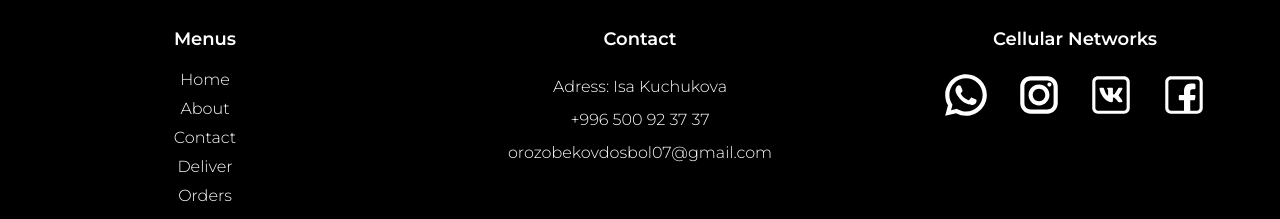
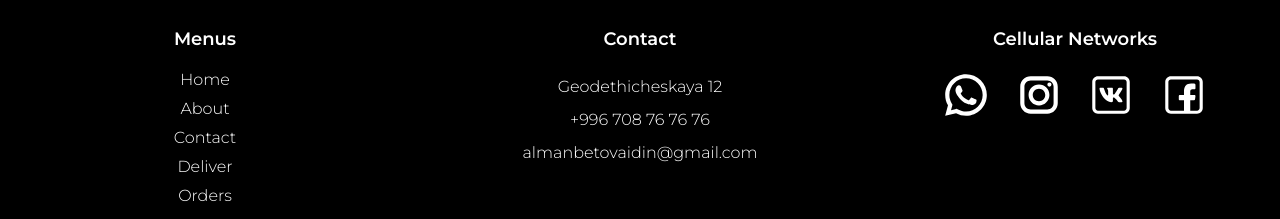
Before and after one commit to aidinalmanbetov/diplomka, a React (Create React App) app: page /products/1 in a window 1280 px wide. Shown: the part 1012-1231 px from the top of the page. Built offline with nearby package versions, Linux system fonts and the light colour scheme; no server answers; the database is empty; a web font is replaced by a local one.

Commit message:
added new data and fixed old ones in footer

```diff
--- a/src/components/Footer/Footer.js
+++ b/src/components/Footer/Footer.js
@@ -29,9 +29,9 @@ function Footer() {
         <div className="footer-column">
           <h4 className="footer-heading">Contact</h4>
           <div className="directions-to-administrator">
-            <a className="Tel" target="_blank" rel="noreferrer" href="https://www.google.com/maps?q=42.499292,%2078.412108">Adress: Isa Kuchukova</a>
-            <a className="Tel" target="_blank" rel="noreferrer" href="tel:+996 500 92 37 37">+996 500 92 37 37</a>
-            <a className="Tel" target="_blank" rel="noreferrer" href="mailto:orozobekovdosbol07@gmail.com">orozobekovdosbol07@gmail.com</a>
+            <a className="Tel" target="_blank" rel="noreferrer" href="https://www.google.com/maps?q=42.499292,%2078.412108">Geodethicheskaya 12</a>
+            <a className="Tel" target="_blank" rel="noreferrer" href="tel:+996 500 92 37 37">+996 708 76 76 76</a>
+            <a className="Tel" target="_blank" rel="noreferrer" href="mailto:orozobekovdosbol07@gmail.com">almanbetovaidin@gmail.com</a>
           </div>
         </div>
         <div className="footer-column">
```
